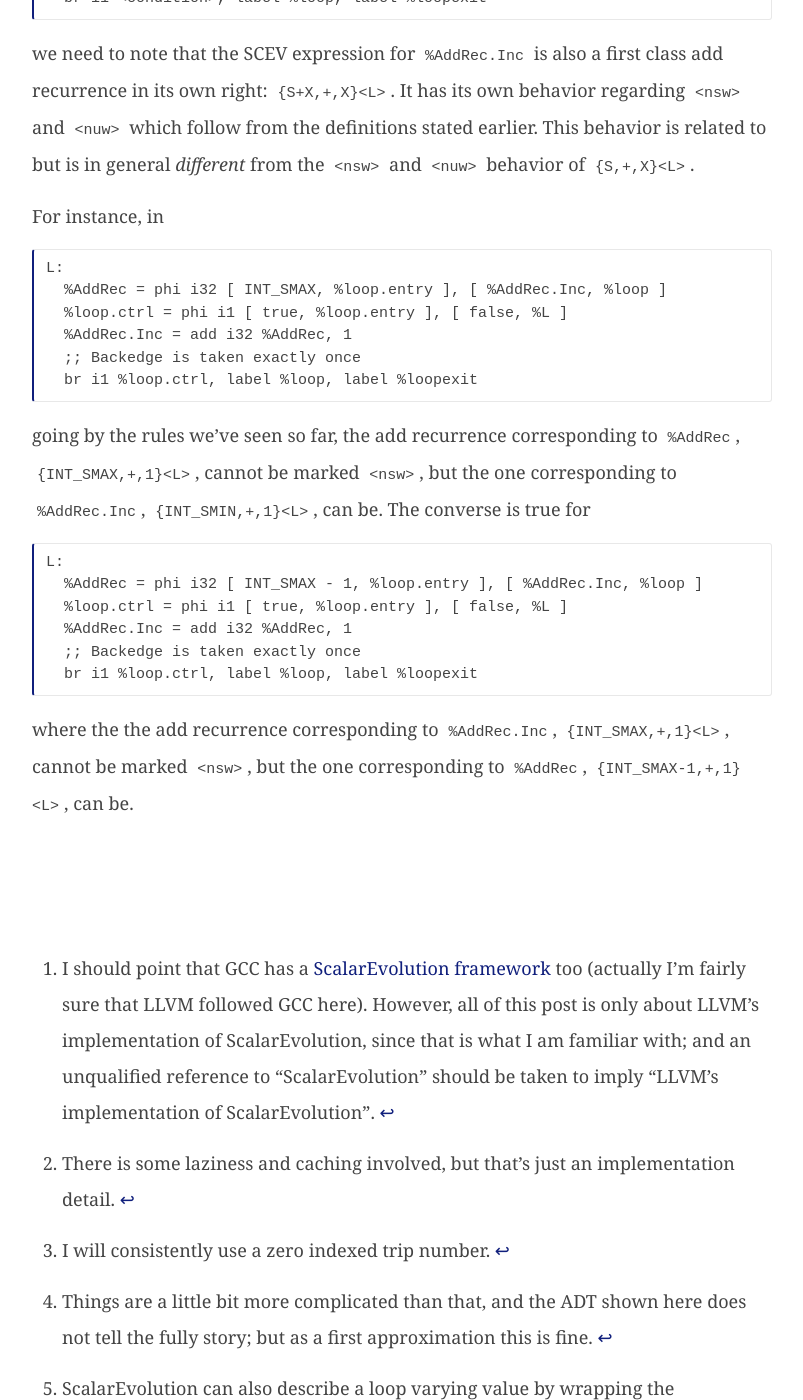
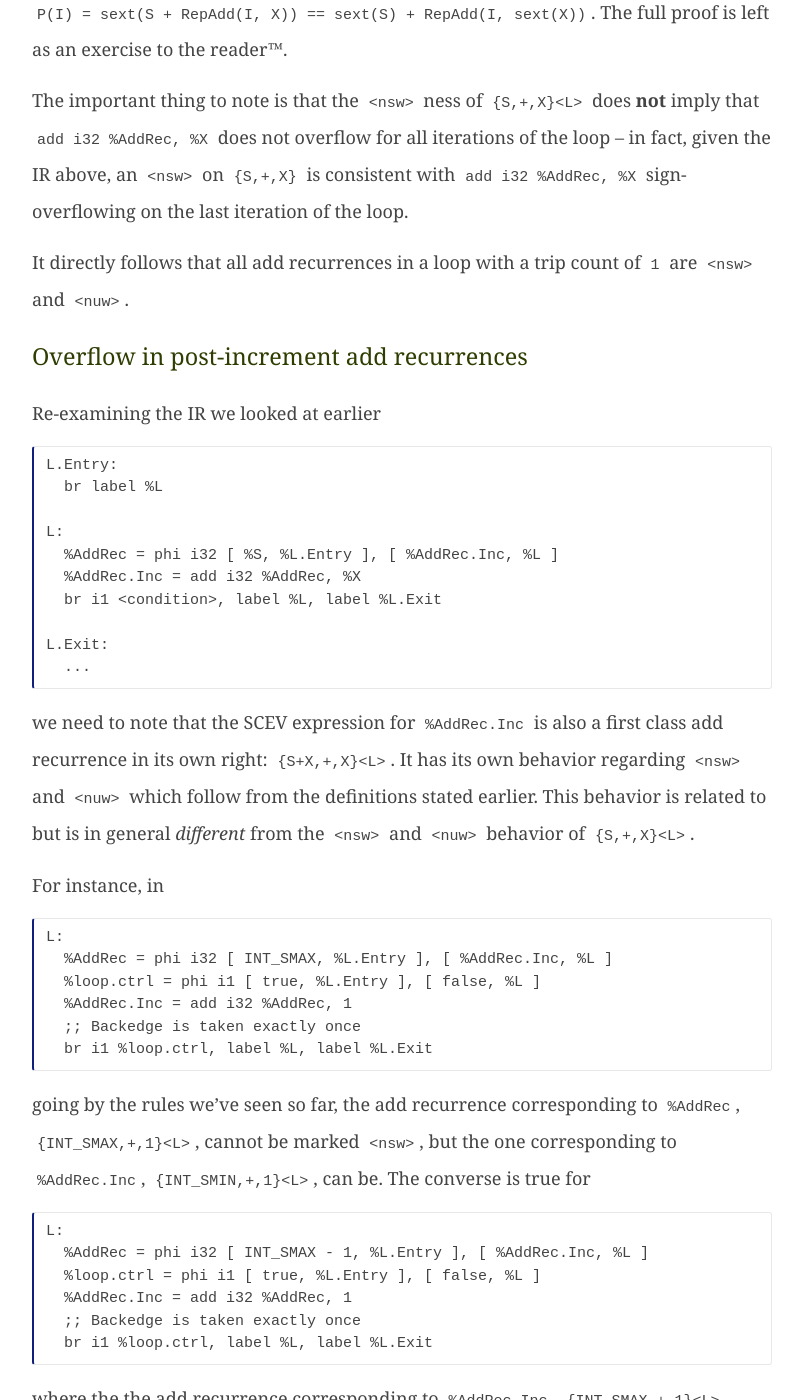
Before and after one commit to sanjoy/playingwithpointers.com, a Jekyll site: the page built from _posts/2016-9-18-scev-integer-overflow.markdown, in a window 1280 px wide and 1400 px high, scrolled down 3946 px. Shown: the whole window, without its empty margins (238-1041 px from the left). Built offline with Jekyll 4.4.1, drawn with Linux system fonts in a browser that asks for light colours; comment, search, counter and statistics services are not loaded; some of the changed text lies outside the part shown.

Commit message:
Add / fix examples

```diff
--- a/_posts/2016-9-18-scev-integer-overflow.markdown
+++ b/_posts/2016-9-18-scev-integer-overflow.markdown
@@ -46,13 +46,29 @@
 for more gory details.
 
 Out of all of the above variants of the `SCEV` data type, `SCEVAddRec`
-(an *add recurrence*) is the most important.  A `SCEVAddRec S X L`
+(an *add recurrence*) is the most important.  A `(SCEVAddRec S X L)`
 object describes an expression defined in the loop `L` that is equal
 to `S` on the zeroth iteration of the loop[^zeroidx] and is
-incremented by `X` every time a backedge in `L` is taken.  `S` needs
-to be invariant with respect to the loop `L` (by definition, it must
-dominate the loop entry), but `X` need not be[^fullstory].  In
-particular, `X` can itself be an add recurrence in the same loop.
+incremented by `X` every time a backedge in `L` is taken.  So in
+
+    L.Entry:
+      br label %L
+
+    L:
+      %IV = phi i32 [ 7, %L.Entry ], [ %IV.Inc, %L ]
+      %IV.Inc = add i32 %IV, 2
+      br i1 <condition>, label %L, label %L.Exit
+
+    L.Exit:
+      ...
+
+`%IV` is described by `(SCEVAddRec 7 2)` while `%IV.Inc` is described
+by `(SCEVAddRec 9 2)`.
+
+For `(SCEVAddRec S X L)` to be well formed, `S` needs to be invariant
+with respect to the loop `L` (by definition, it must dominate the loop
+entry), but `X` need not be[^fullstory].  In particular, `X` can
+itself be an add recurrence in the same loop.
 
 [^zeroidx]: I will consistently use a zero indexed trip number.
 
@@ -71,14 +87,14 @@
     input that it does not "understand".
 
 In this post we will solely focus on *affine add recurrences*, the
-(sub)set of add recurrences `SCEVAddRec S X L` such that both `S` and
-`X` are invariant with respect to `L`.  Affine add recurrences are
+(sub)set of add recurrences `(SCEVAddRec S X L)` such that both `S`
+and `X` are invariant with respect to `L`.  Affine add recurrences are
 (unsurprisingly) the most common kind of add recurrences seen in real
 programs (though I will admit this first part is somewhat anecdotal),
 and also the subset of add recurrences that ScalarEvolution is best at
 manipulating.
 
-An affine add recurrence `SCEVAddRec S X L` is denoted as
+An affine add recurrence `(SCEVAddRec S X L)` is denoted as
 `{S,+,X}<L>`.  This notation needs a small tweak to generalize to
 non-affine add recurrences, but we won't talk about that in this post.
 For the rest of this post, "add recurrence" really means "affine add
@@ -137,10 +153,16 @@
 Consider an add recurrence `{S,+,X}<L>`.  Concretely, it is equivalent
 to the SSA value `%AddRec` in:
 
+    L.Entry:
+      br label %L
+
     L:
-      %AddRec = phi i32 [ %S, %loop.entry ], [ %AddRec.Inc, %loop ]
+      %AddRec = phi i32 [ %S, %L.Entry ], [ %AddRec.Inc, %L ]
       %AddRec.Inc = add i32 %AddRec, %X
-      br i1 <condition>, label %loop, label %loopexit
+      br i1 <condition>, label %L, label %L.Exit
+
+    L.exit:
+      ...
 
 Here “`{S,+,X}<L>` is `<nsw>`" implies that _if_ the backedge is
 taken when `%AddRec` is `K` (say), _then_ adding `%X` to `K` does not
@@ -165,10 +187,16 @@
 
 Re-examining the IR we looked at earlier
 
+    L.Entry:
+      br label %L
+
     L:
-      %AddRec = phi i32 [ %S, %loop.entry ], [ %AddRec.Inc, %loop ]
+      %AddRec = phi i32 [ %S, %L.Entry ], [ %AddRec.Inc, %L ]
       %AddRec.Inc = add i32 %AddRec, %X
-      br i1 <condition>, label %loop, label %loopexit
+      br i1 <condition>, label %L, label %L.Exit
+
+    L.Exit:
+      ...
 
 we need to note that the SCEV expression for `%AddRec.Inc` is also a
 first class add recurrence in its own right: `{S+X,+,X}<L>`.  It has
@@ -180,11 +208,11 @@
 For instance, in
 
     L:
-      %AddRec = phi i32 [ INT_SMAX, %loop.entry ], [ %AddRec.Inc, %loop ]
-      %loop.ctrl = phi i1 [ true, %loop.entry ], [ false, %L ]
+      %AddRec = phi i32 [ INT_SMAX, %L.Entry ], [ %AddRec.Inc, %L ]
+      %loop.ctrl = phi i1 [ true, %L.Entry ], [ false, %L ]
       %AddRec.Inc = add i32 %AddRec, 1
       ;; Backedge is taken exactly once
-      br i1 %loop.ctrl, label %loop, label %loopexit
+      br i1 %loop.ctrl, label %L, label %L.Exit
 
 going by the rules we've seen so far, the add recurrence corresponding
 to `%AddRec`, `{INT_SMAX,+,1}<L>`, cannot be marked `<nsw>`, but the
@@ -192,11 +220,11 @@
 converse is true for
 
     L:
-      %AddRec = phi i32 [ INT_SMAX - 1, %loop.entry ], [ %AddRec.Inc, %loop ]
-      %loop.ctrl = phi i1 [ true, %loop.entry ], [ false, %L ]
+      %AddRec = phi i32 [ INT_SMAX - 1, %L.Entry ], [ %AddRec.Inc, %L ]
+      %loop.ctrl = phi i1 [ true, %L.Entry ], [ false, %L ]
       %AddRec.Inc = add i32 %AddRec, 1
       ;; Backedge is taken exactly once
-      br i1 %loop.ctrl, label %loop, label %loopexit
+      br i1 %loop.ctrl, label %L, label %L.Exit
 
 where the the add recurrence corresponding to `%AddRec.Inc`,
 `{INT_SMAX,+,1}<L>`, cannot be marked `<nsw>`, but the one
```
